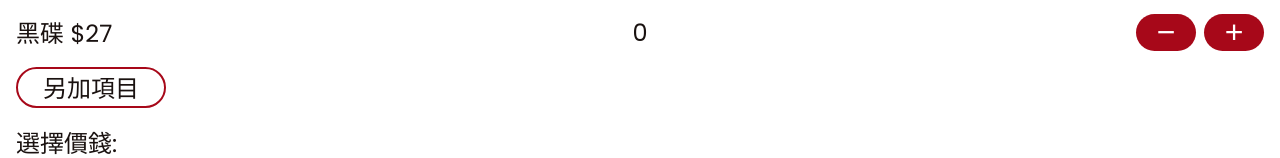
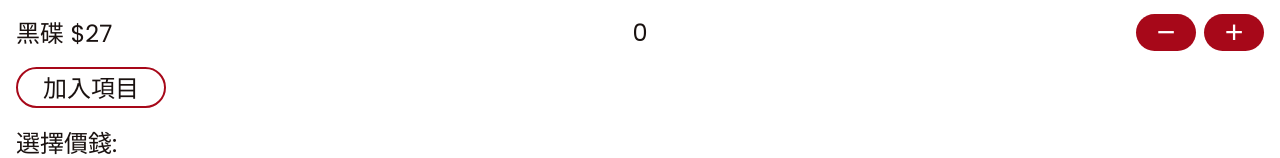
Before and after one commit to man7788/sushiro-calculator, a React (Vite) app in the folder calculator/: page / in a window 1280 px wide. Shown: the part 329-487 px from the top of the page. Built offline with nearby package versions, Linux system fonts and the light colour scheme.

Commit message:
Change button text

```diff
--- a/calculator/src/Components/Body.jsx
+++ b/calculator/src/Components/Body.jsx
@@ -15,7 +15,7 @@ const Body = () => {
       <Item name={'金碟'} price={22} />
       <Item name={'黑碟'} price={27} />
       <Extra extraPrices={extraPrices} />
-      <div className={styles.others}>另加項目</div>
+      <div className={styles.others}>加入項目</div>
       {/* Not allowed duplicated price */}
       <Select extraPrices={extraPrices} setExtraPrices={setExtraPrices} />
       <Form extraPrices={extraPrices} setExtraPrices={setExtraPrices} />
```
